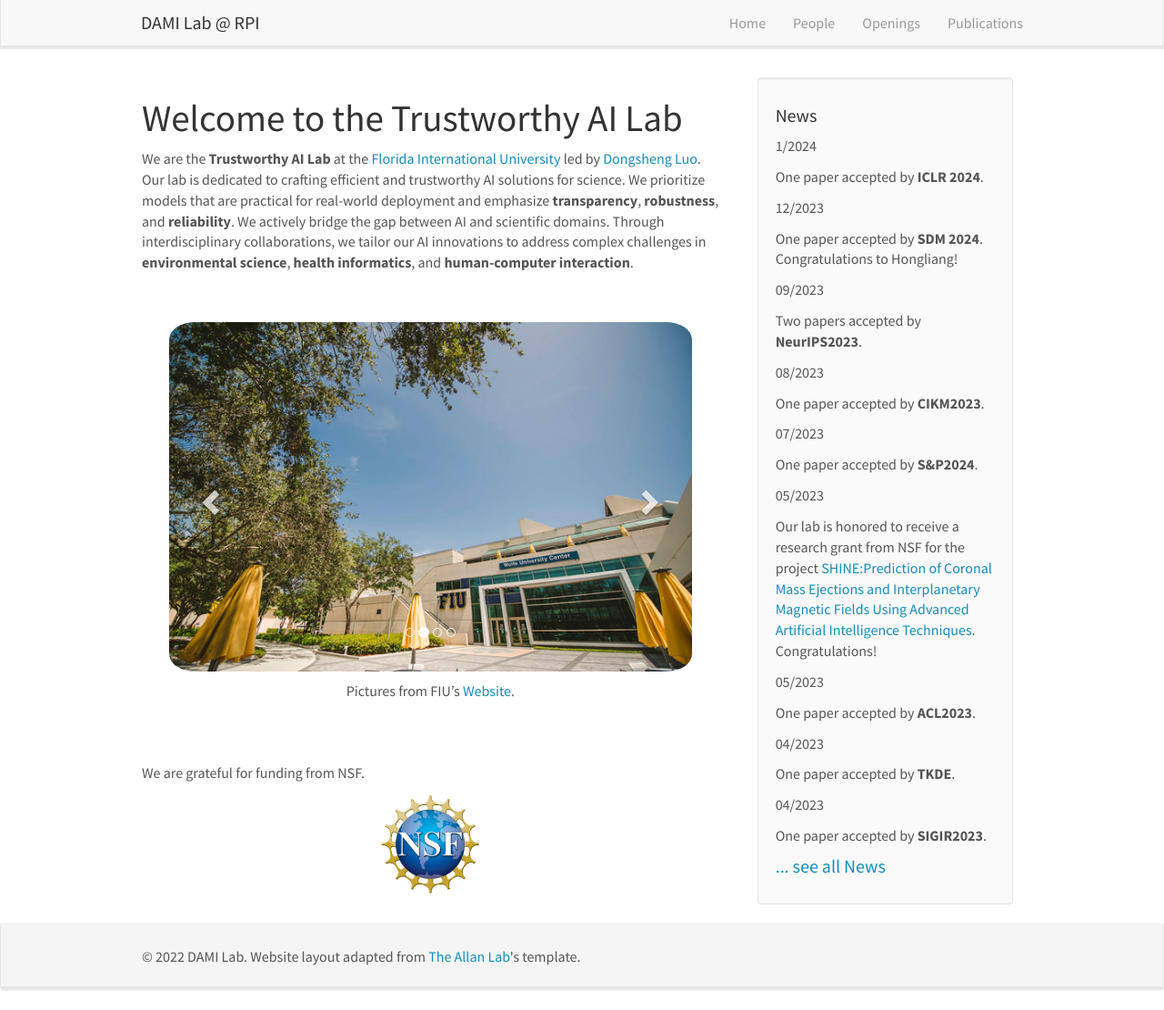
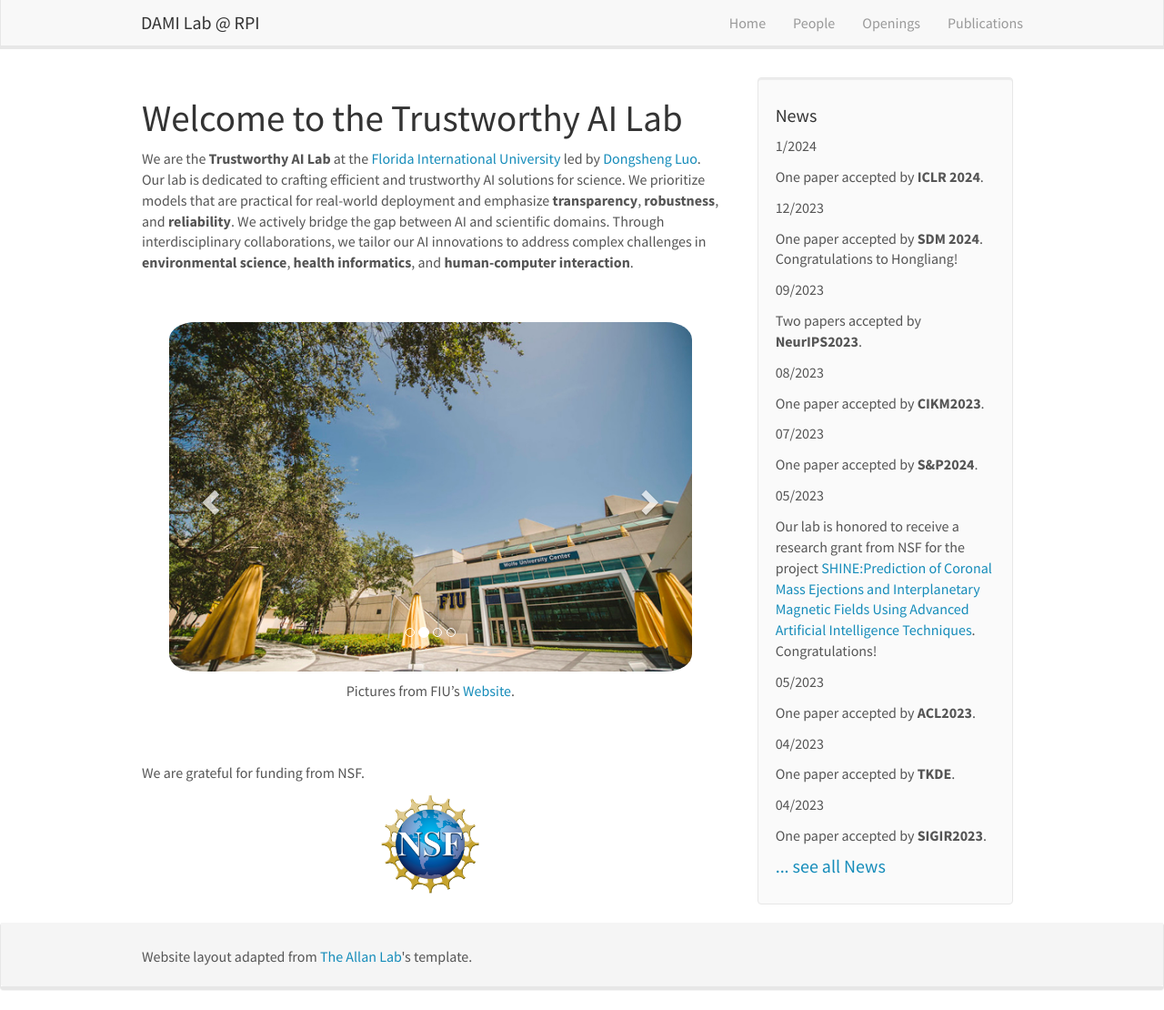
Before and after one commit to trustai4s-lab/trustai4s-lab.github.io, a Jekyll site: the page built from _pages/home.md, in a window 1280 px wide and 1110 px high. Shown: the whole window at 91% size. Built offline with Jekyll 4.4.1, drawn with Linux system fonts in a browser that asks for light colours; nearby versions of some CDN libraries.

Commit message:
Update footer.html

```diff
--- a/_includes/footer.html
+++ b/_includes/footer.html
@@ -4,7 +4,7 @@
 	  <div class="row">
 		<div class="col-sm-12">
 
-			<p>&copy 2022 DAMI Lab. Website layout adapted from <a href="http://www.allanlab.org/">The Allan Lab</a>'s template.</p>
+			<p> Website layout adapted from <a href="http://www.allanlab.org/">The Allan Lab</a>'s template.</p>
 
 
 		   <p>  </p><p>
```
